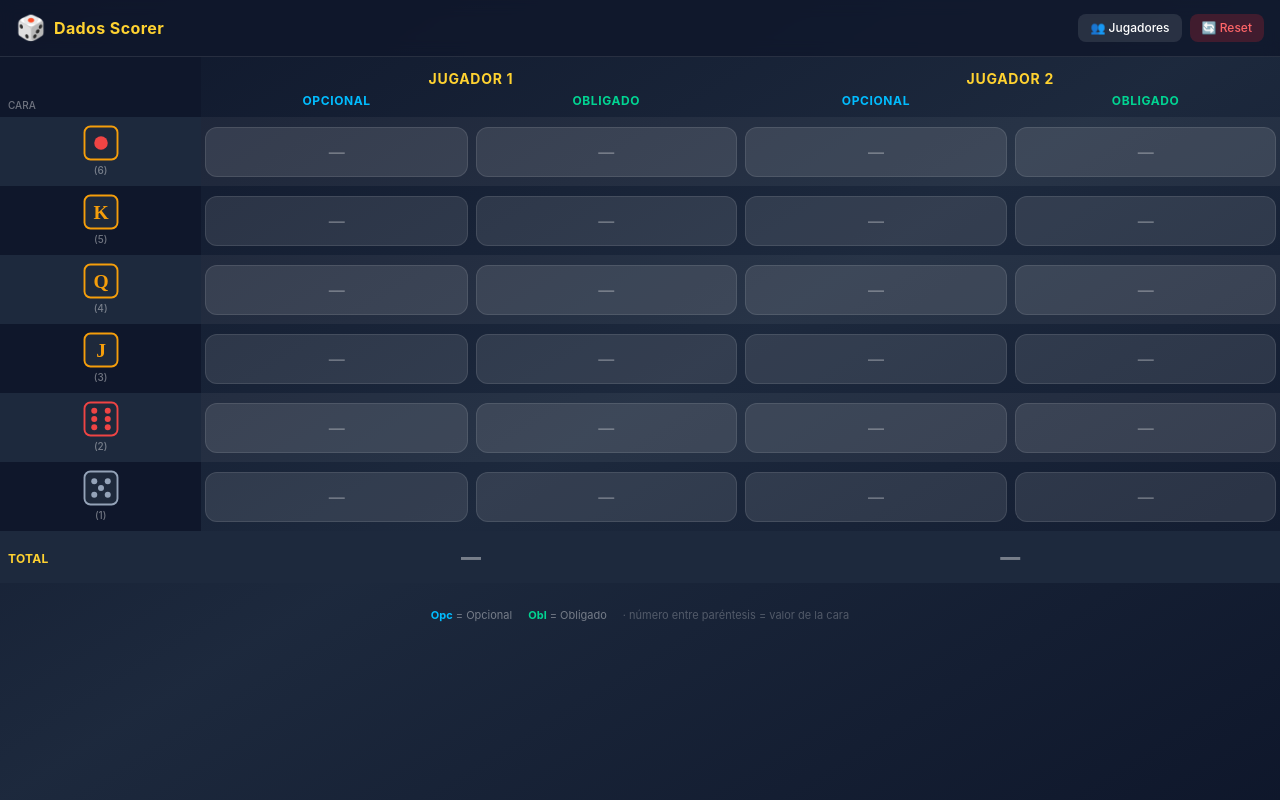
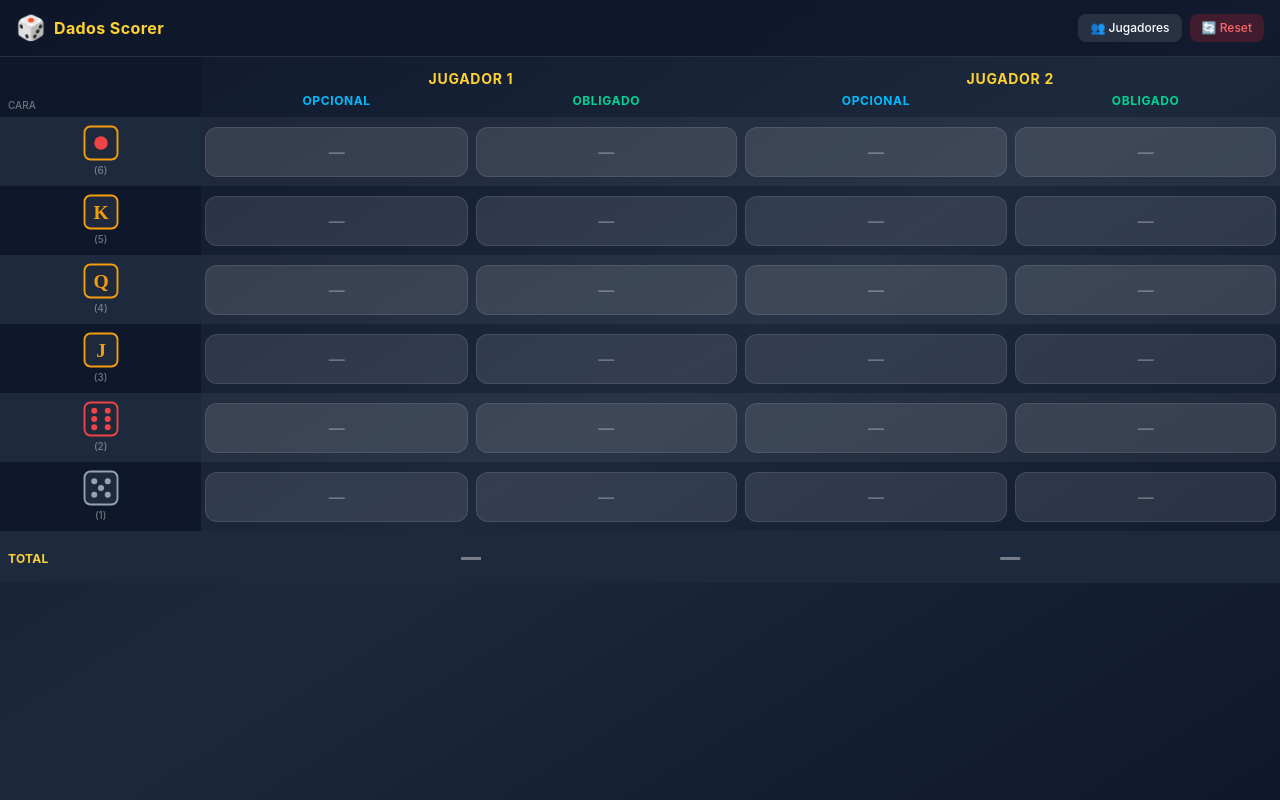
Before and after one commit to josico-dev/dados-scorer, a React (Vite) app: page / in a window 1280 px wide. Built offline with nearby package versions, Linux system fonts and the light colour scheme.

Commit message:
fix: remove footer legend

```diff
--- a/src/App.jsx
+++ b/src/App.jsx
@@ -386,12 +386,7 @@ export default function App() {
         </table>
       </div>
 
-      {/* Legend */}
-      <div className="px-4 pb-8 flex gap-4 justify-center text-[11px] text-white/40">
-        <span><span className="text-sky-400 font-bold">Opc</span> = Opcional</span>
-        <span><span className="text-emerald-400 font-bold">Obl</span> = Obligado</span>
-        <span className="text-white/25">· número entre paréntesis = valor de la cara</span>
-      </div>
+
 
       {/* Modals */}
       {showPlayers && (
```
